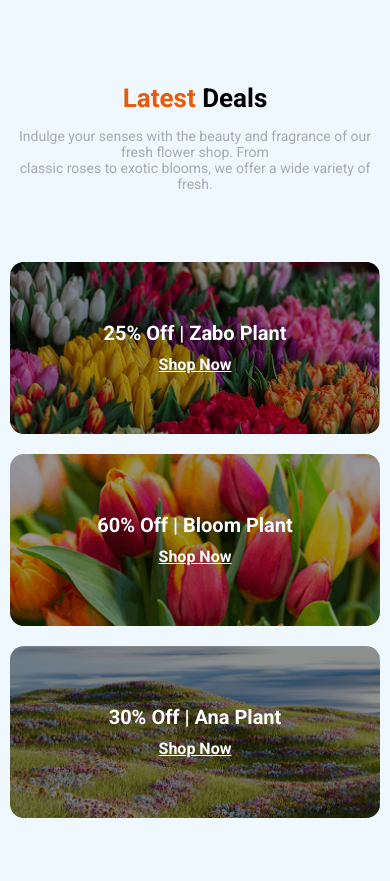
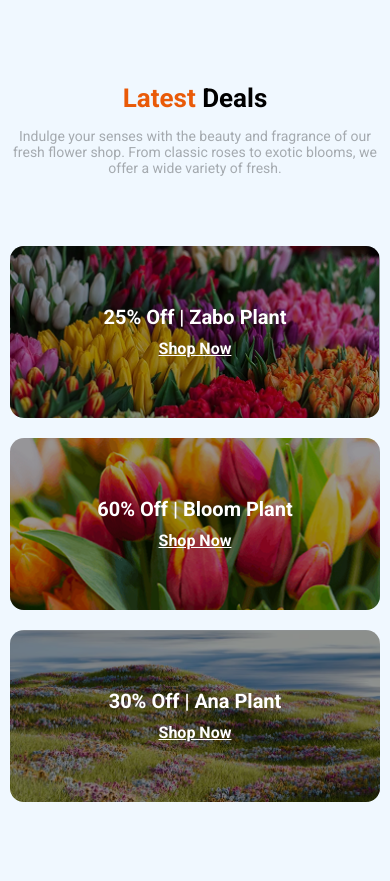
Before and after one commit to polokrf/B12A02-landing-, a plain HTML site: page index.html in a window 390 px wide. Shown: the part 3140-4021 px from the top of the page. Drawn offline with Linux system fonts and the light colour scheme.

Commit message:
add dispaly

```diff
--- a/css/responsiv.css
+++ b/css/responsiv.css
@@ -114,6 +114,9 @@
   .latest-title p{
     font-size: 14px;
   }
+  .latest-title p span{
+    display: inline;
+  }
   .image1,
   .image2,
   .image3{
--- a/css/style.css
+++ b/css/style.css
@@ -226,6 +226,9 @@ body{
   font-size: 22px ;
   color: #00000050;
 
+}
+.latest-title p span{
+  display: block;
 }
 
 
--- a/index.html
+++ b/index.html
@@ -193,8 +193,8 @@
       <div class="latest-title">
         <h2><span>Latest</span> Deals</h2>
 
-        <p>Indulge your senses with the beauty and fragrance of our fresh flower shop. From <br>classic roses to exotic blooms, we
-        offer a wide variety of fresh.</p>
+        <p>Indulge your senses with the beauty and fragrance of our fresh flower shop. From <span>classic roses to exotic blooms, we
+        offer a wide variety of fresh.</span></p>
       </div>
 
       <div class="latest-card">
```
